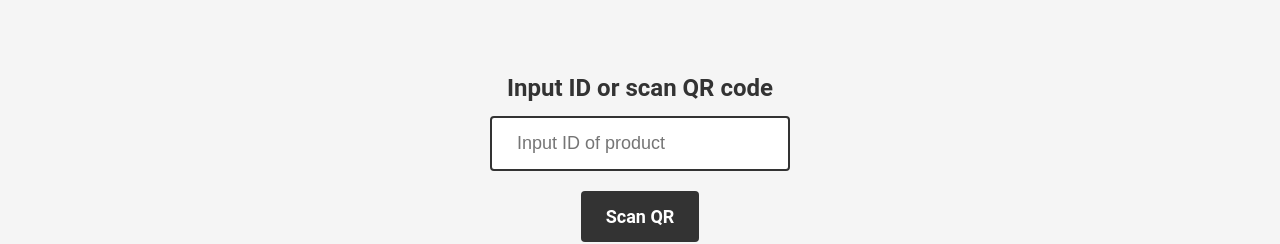
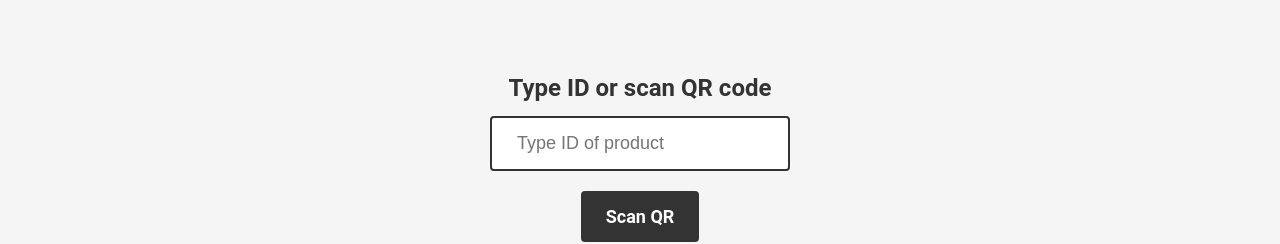
Before and after one commit to Alin-EJF/Product-Authentication-DApp, a React (Vite) app in the folder client/: page / in a window 1280 px wide. Shown: the part 362-606 px from the top of the page. Built offline with nearby package versions, Linux system fonts and the light colour scheme; no server answers.

Commit message:
little css

```diff
--- a/client/src/components/AccountPage/AccountPage.tsx
+++ b/client/src/components/AccountPage/AccountPage.tsx
@@ -6,7 +6,7 @@ import { UserContext } from "../../UserContext";
 
 export default function AccountPage() {
   const navigate = useNavigate();
-  const { ready, user } = useContext(UserContext);
+  const { ready, user, setUser } = useContext(UserContext);
 
   if (!ready) {
     return <div>Loading...</div>;
@@ -16,9 +16,15 @@ export default function AccountPage() {
     navigate("/login");
   }
 
+  const handleLogout = () => {
+    // Perform logout logic here
+    setUser(null); // Set the user to null or perform any other necessary action
+    navigate("/login");
+  };
+
   return (
     <div className={styles.container}>
-      <h1>Account Page</h1>
+      <h2>Account Page</h2>
       <div className={styles.field}>
         <label>Username:</label>
         <input type="text" value={user?.username || ""} disabled={!user} />
@@ -45,6 +51,7 @@ export default function AccountPage() {
           <option value="uk">United Kingdom</option>
         </select>
       </div>
+      <button onClick={handleLogout}>Logout</button>
     </div>
   );
 }
--- a/client/src/components/IndexPage.tsx
+++ b/client/src/components/IndexPage.tsx
@@ -3,11 +3,12 @@ export default function IndexPage() {
     <div>
       <div className="content-container">
         <h1 className="main-header">Product Authentication</h1>
-      <h2 className="sub-header">Input ID or scan QR code</h2>
+        <h2 className="sub-header">Type ID or scan QR code</h2>
         <input
           type="text"
           className="input-field"
-        placeholder="Input ID of product" />
+          placeholder="Type ID of product"
+        />
         <button className="scan-button">Scan QR</button>
       </div>
     </div>
--- a/client/src/index.css
+++ b/client/src/index.css
@@ -43,7 +43,7 @@ button {
   font-size: 1em;
   font-weight: 500;
   font-family: inherit;
-  background-color: #1a1a1a;
+  background-color: #333;
   cursor: pointer;
   transition: border-color 0.25s;
 }
```
Lines whose indentation alone changed are shown as unchanged.
